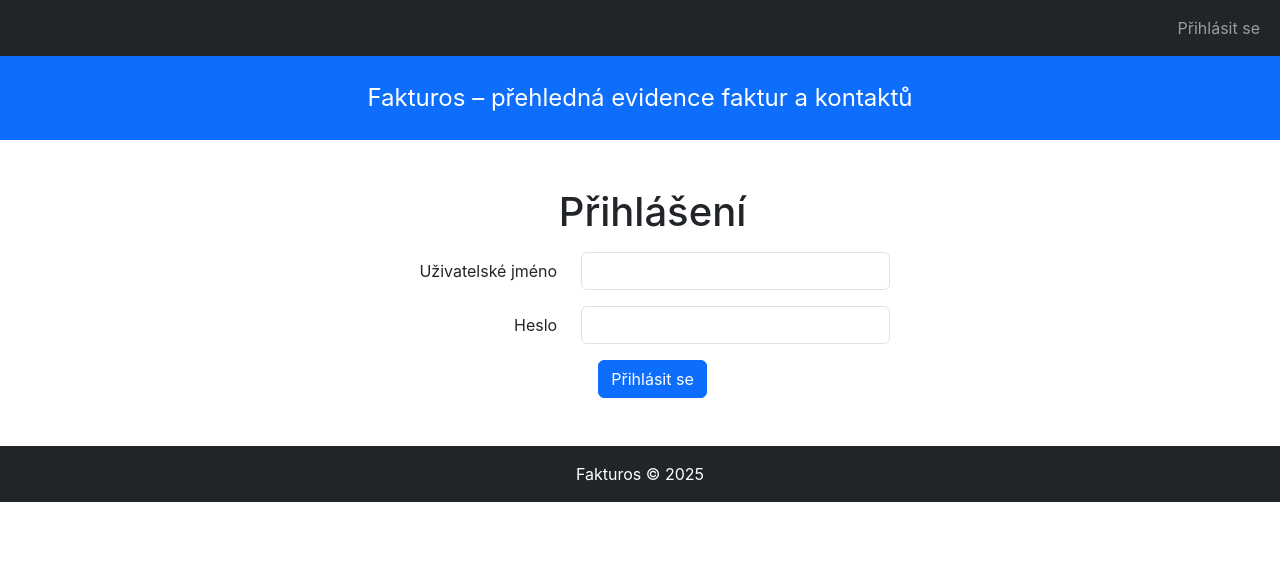
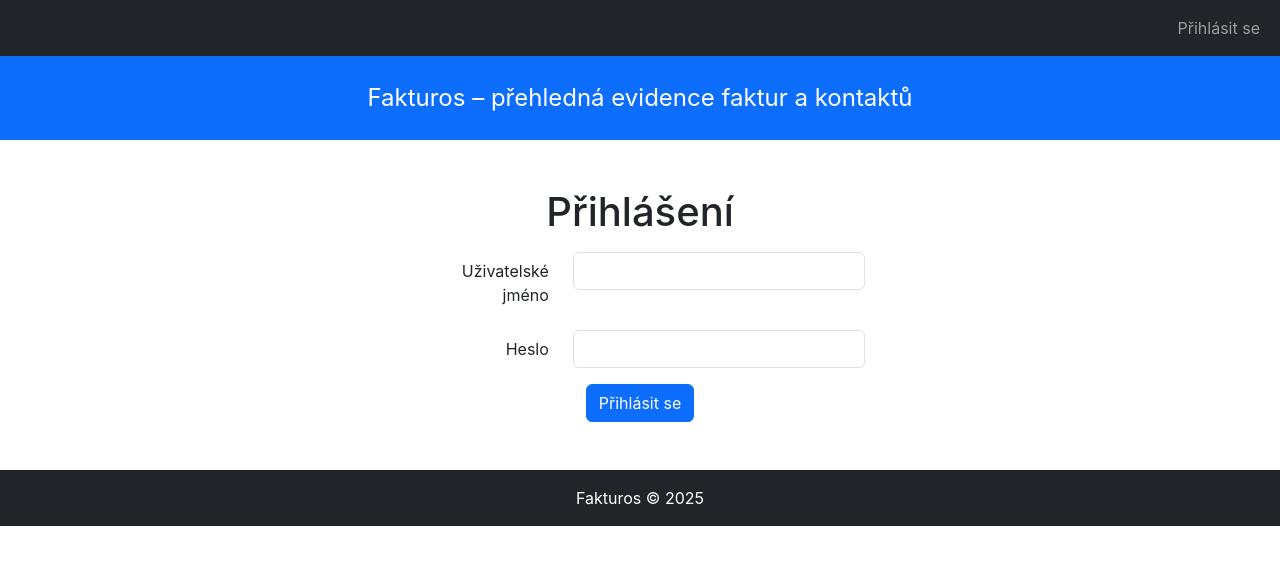
Before and after one commit to cervenkovapavlina/invoices-contacts-manager, a React (Create React App) app in the folder frontend/invoices/: page /login in a window 1280 px wide. Shown: the top 564 px of the page. Built offline with nearby package versions, Linux system fonts and the light colour scheme.

Commit message:
8: Implement suggested changes

```diff
--- a/frontend/invoices/src/components/logout/Logout.js
+++ b/frontend/invoices/src/components/logout/Logout.js
@@ -1,4 +1,4 @@
-import React from 'react';
+import React, { useEffect } from 'react';
 import { useNavigate } from 'react-router-dom';
 import { Link } from "react-router-dom";
 import SessionHelper from 'utils/SessionHelper';
@@ -6,9 +6,11 @@ import SessionHelper from 'utils/SessionHelper';
 const Logout = ({ onLogout }) => {
   const navigate = useNavigate();
 
-  onLogout();
-  SessionHelper.close();
-  navigate('/login');
+  useEffect(()=>{
+    onLogout();
+    SessionHelper.close();
+    navigate('/login');
+  }, [navigate, onLogout]);
 
   return (
     <Link className="nav-link" to="/login">Přihlásit se</Link>
--- a/frontend/invoices/src/components/number-rows/NumberRowDetail.js
+++ b/frontend/invoices/src/components/number-rows/NumberRowDetail.js
@@ -1,4 +1,4 @@
-import React, { useState, useEffect, useRef } from 'react';
+import React, { useState, useEffect } from 'react';
 import { useParams } from 'react-router-dom';
 import DataComponentUtil from 'utils/DataComponentUtil';
 import NumberRowModel from "components/number-rows/NumberRowModel";
@@ -10,7 +10,6 @@ const NumberRowDetail = () => {
     const [numberRow, setNumberRow] = useState(null);
     const [loading, setLoading] = useState(true);
     const [errorMessage, setErrorMessage] = useState(null);
-    const loadedRef = useRef(false);
 
     const mapDataToModel = (data) => {
         let fields = data.fields;
@@ -25,10 +24,7 @@ const NumberRowDetail = () => {
     }
 
     useEffect(() => {
-        if (loadedRef.current === false){
-            loadedRef.current = true;
-            DataComponentUtil.loadData('number_rows/' + id, mapDataToModel, setLoading, setErrorMessage);
-        }
+        DataComponentUtil.loadData('number_rows/' + id, mapDataToModel, setLoading, setErrorMessage);
     }, [id])
 
     const generateNumberRowDetail = () => {
--- a/frontend/invoices/src/components/number-rows/NumberRowList.js
+++ b/frontend/invoices/src/components/number-rows/NumberRowList.js
@@ -1,4 +1,4 @@
-import React, { useState, useEffect, useRef } from "react";
+import React, { useState, useEffect } from "react";
 import { Link, useNavigate } from "react-router-dom";
 import NumberRowModel from "components/number-rows/NumberRowModel";
 import DataComponentUtil from 'utils/DataComponentUtil';
@@ -8,7 +8,6 @@ const NumberRowList = () => {
     const [loading, setLoading] = useState(true);
     const [errorMessage, setErrorMessage] = useState(null);
     const navigate = useNavigate();
-    const loadedRef = useRef(false);
 
     const mapDataToModel = (data) => {
         let newNumberRowList = [];
--- /dev/null
+++ b/frontend/invoices/src/components/shared/NarrowContent.css
@@ -0,0 +1,3 @@
+.narrow-content-min-width {
+    min-width: '500px';
+}
--- a/frontend/invoices/src/components/shared/NarrowContent.js
+++ b/frontend/invoices/src/components/shared/NarrowContent.js
@@ -1,8 +1,10 @@
+import "./NarrowContent.css"
+
 const NarrowContent = ({ children }) => {
   return (
     <div className="row">
         <div className="col-md-3"></div>
-        <div className="col-md-6" style={{ minWidth: '500px' }}>
+        <div className="col-md-6 narrow-content-min-width">
             {children}
         </div>
         <div className="col-md-3"></div>
--- a/frontend/invoices/src/utils/DjangoClient.js
+++ b/frontend/invoices/src/utils/DjangoClient.js
@@ -32,15 +32,13 @@ class DjangoClient {
 
     get = async (endpoint, addAuthenticationHeaders=true) => {
         let url = DjangoClient.BASE_URL + '/' + endpoint;
-        console.log(`GET ${url}`);
-        console.log("BBB")
+        this.debug(`GET ${url}`);
         let headers = {
             'Content-Type': 'application/json',
         };
         if (addAuthenticationHeaders) {
             headers['Authentication-Token'] = await SessionHelper.getAuthenticationToken();
         }
-        this.debug(`GET ${url}`)
         const response = await fetch(url, {
           method: 'GET',
           credentials: 'include',
@@ -54,7 +52,7 @@ class DjangoClient {
 
     post = async (endpoint, body, addAuthenticationHeaders=true) => {
         let url = DjangoClient.BASE_URL + '/' + endpoint;
-        this.debug(url);
+        this.debug(`POST ${url}`);
         let headers = {'Content-Type': 'application/json'};
         if (addAuthenticationHeaders){
             headers['X-CSRFToken'] = await SessionHelper.getCsrfToken();
```
